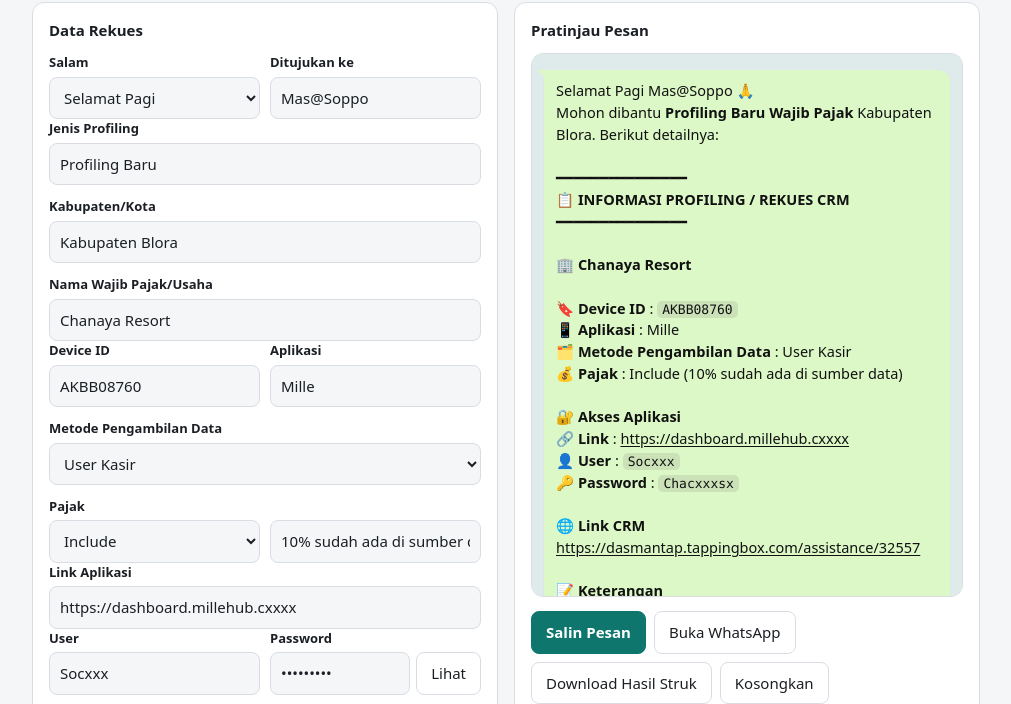
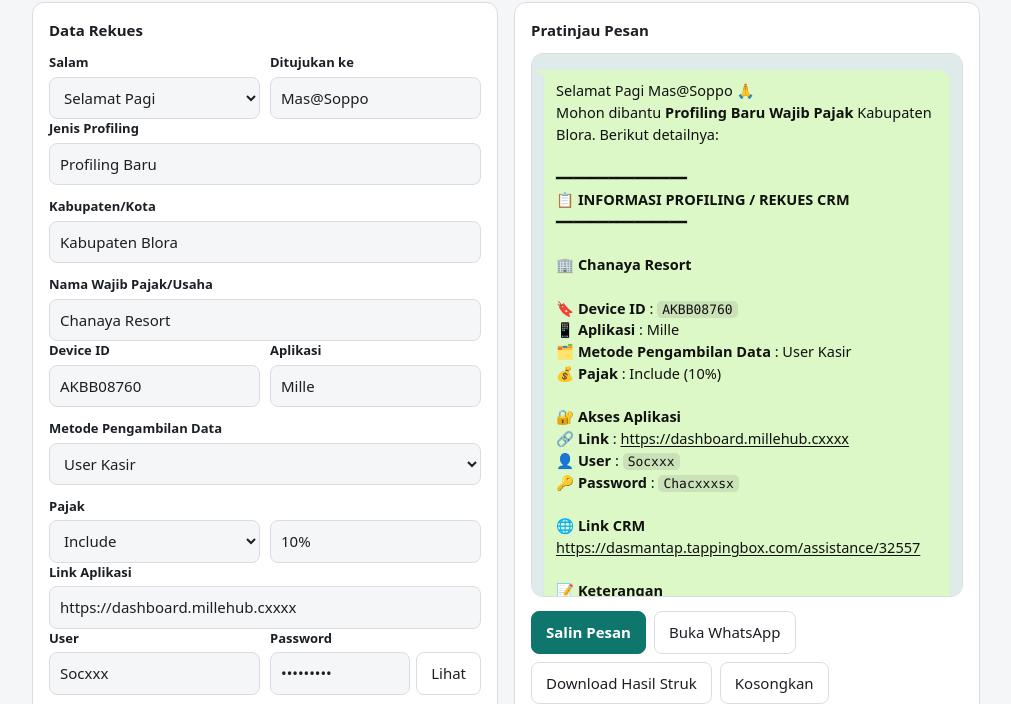
Before and after one commit to advtool/CRM, a plain HTML site: page index.html in a window 1280 px wide. Shown: the part 94-798 px from the top of the page, without its empty margins (134-1145 px from the left). Drawn offline with Linux system fonts and the light colour scheme.

Commit message:
Modify tax input value in index.html
Updated the input value for 'pjk' to remove additional text.

```diff
--- a/index.html
+++ b/index.html
@@ -65,7 +65,7 @@ button.p{background:var(--ac);color:var(--acx);border-color:var(--ac);font-weigh
 <select id="met"><option>User Kasir</option><option>Tap Agent</option><option>API</option><option>FTP</option><option>Database</option><option>Printer/Struk</option><option>Lainnya</option></select>
 <label for="pjt">Pajak</label>
 <div class="row"><select id="pjt"><option>Include</option><option>Exclude</option></select>
-<input id="pjk" value="10% sudah ada di sumber data" aria-label="Keterangan pajak (bisa diedit)"></div>
+<input id="pjk" value="10%" aria-label="Keterangan pajak (bisa diedit)"></div>
 <div id="aksesBox">
 <label for="lnk">Link Aplikasi</label><input id="lnk" value="https://dashboard.millehub.cxxxx">
 <div class="row">
```
